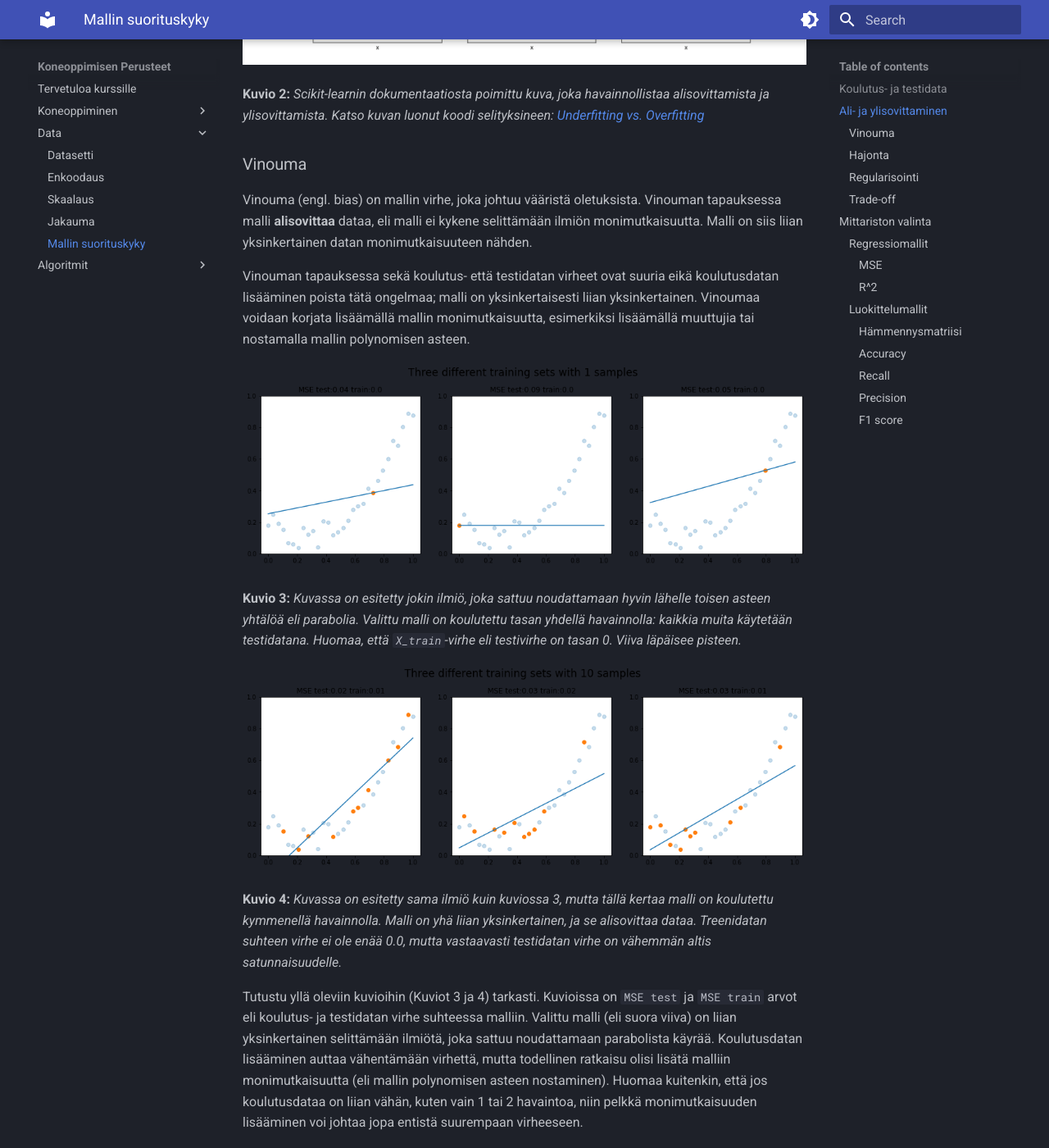
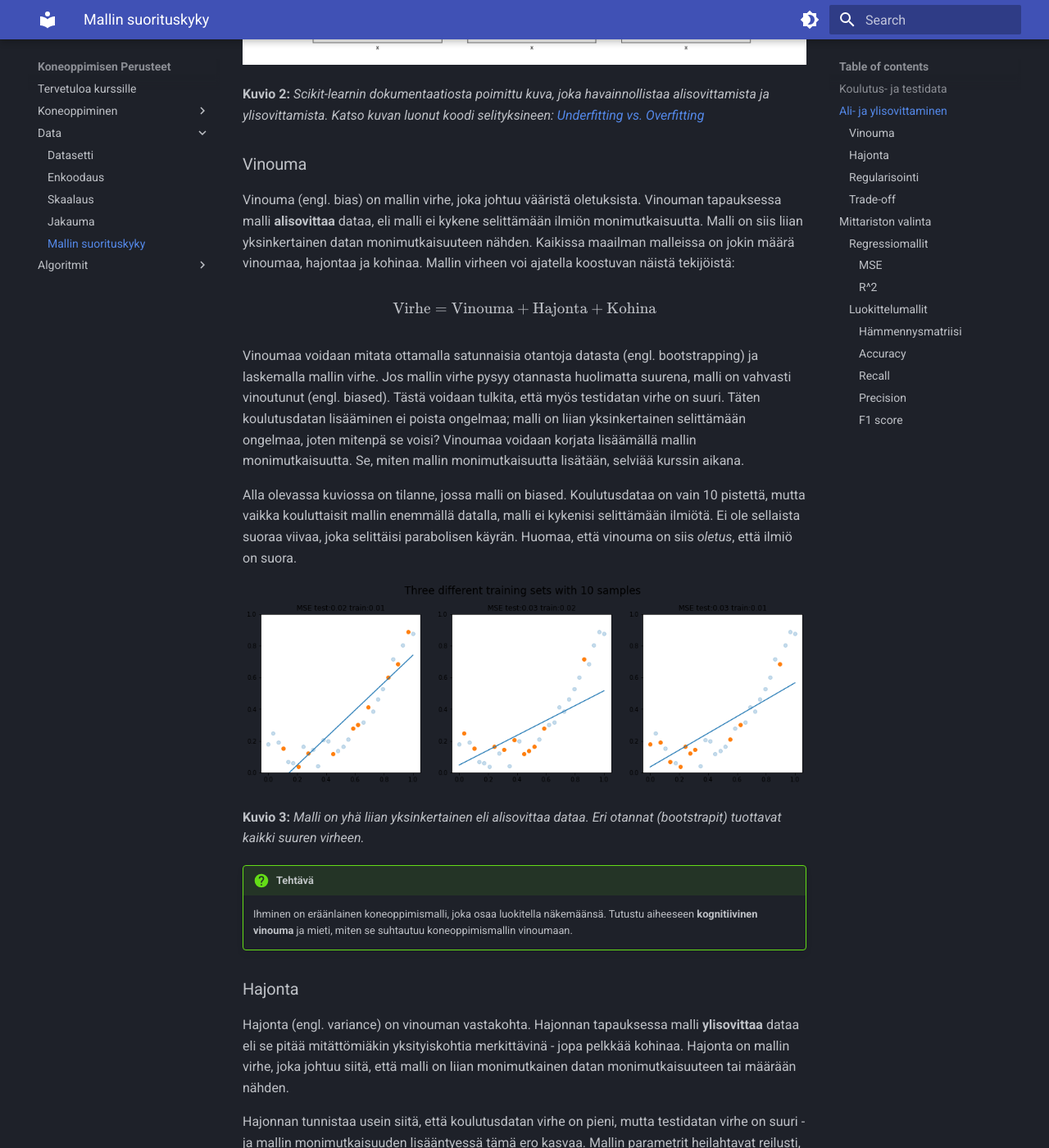
Before and after one commit to sourander/ml-perusteet, an MkDocs documentation site: the page built from docs/data/suorituskyky.md, in a window 1280 px wide and 1400 px high, scrolled down 2591 px. Shown: the whole window at 82% size. Built offline with MkDocs 1.6.1 and Material for MkDocs 9.7.7, drawn with Linux system fonts in a browser that asks for light colours; some of the changed text lies outside the part shown.

Commit message:
Bias and variance clarified

```diff
--- a/docs/data/suorituskyky.md
+++ b/docs/data/suorituskyky.md
@@ -71,19 +71,19 @@
 
 ### Vinouma
 
-Vinouma (engl. bias) on mallin virhe, joka johtuu vääristä oletuksista. Vinouman tapauksessa malli **alisovittaa** dataa, eli malli ei kykene selittämään ilmiön monimutkaisuutta. Malli on siis liian yksinkertainen datan monimutkaisuuteen nähden.
+Vinouma (engl. bias) on mallin virhe, joka johtuu vääristä oletuksista. Vinouman tapauksessa malli **alisovittaa** dataa, eli malli ei kykene selittämään ilmiön monimutkaisuutta. Malli on siis liian yksinkertainen datan monimutkaisuuteen nähden. Kaikissa maailman malleissa on jokin määrä vinoumaa, hajontaa ja kohinaa. Mallin virheen voi ajatella koostuvan näistä tekijöistä:
 
-Vinouman tapauksessa sekä koulutus- että testidatan virheet ovat suuria eikä koulutusdatan lisääminen poista tätä ongelmaa; malli on yksinkertaisesti liian yksinkertainen. Vinoumaa voidaan korjata lisäämällä mallin monimutkaisuutta, esimerkiksi lisäämällä muuttujia tai nostamalla mallin polynomisen asteen.
+$$
+\text{Virhe} = \text{Vinouma} + \text{Hajonta} + \text{Kohina}
+$$
 
-![Training model with 1 sample](../images/optimization_training_size_1_parabol.png)
+Vinoumaa voidaan mitata ottamalla satunnaisia otantoja datasta (engl. bootstrapping) ja laskemalla mallin virhe. Jos mallin virhe pysyy otannasta huolimatta suurena, malli on vahvasti vinoutunut (engl. biased). Tästä voidaan tulkita, että myös testidatan virhe on suuri. Täten koulutusdatan lisääminen ei poista ongelmaa; malli on liian yksinkertainen selittämään ongelmaa, joten mitenpä se voisi? Vinoumaa voidaan korjata lisäämällä mallin monimutkaisuutta. Se, miten mallin monimutkaisuutta lisätään, selviää kurssin aikana.
 
-**Kuvio 3:** *Kuvassa on esitetty jokin ilmiö, joka sattuu noudattamaan hyvin lähelle toisen asteen yhtälöä eli parabolia. Valittu malli on koulutettu tasan yhdellä havainnolla: kaikkia muita käytetään testidatana. Huomaa, että `X_train`-virhe eli testivirhe on tasan 0. Viiva läpäisee pisteen.*
+Alla olevassa kuviossa on tilanne, jossa malli on biased. Koulutusdataa on vain 10 pistettä, mutta vaikka kouluttaisit mallin enemmällä datalla, malli ei kykenisi selittämään ilmiötä. Ei ole sellaista suoraa viivaa, joka selittäisi parabolisen käyrän. Huomaa, että vinouma on siis *oletus*, että ilmiö on suora.
 
 ![Training model with 10 samples](../images/optimization_training_size_10_parabol.png.png)
 
-**Kuvio 4:** *Kuvassa on esitetty sama ilmiö kuin kuviossa 3, mutta tällä kertaa malli on koulutettu kymmenellä havainnolla. Malli on yhä liian yksinkertainen, ja se alisovittaa dataa. Treenidatan suhteen virhe ei ole enää 0.0, mutta vastaavasti testidatan virhe on vähemmän altis satunnaisuudelle.*
-
-Tutustu yllä oleviin kuvioihin (Kuviot 3 ja 4) tarkasti. Kuvioissa on `MSE test` ja `MSE train` arvot eli koulutus- ja testidatan virhe suhteessa malliin. Valittu malli (eli suora viiva) on liian yksinkertainen selittämään ilmiötä, joka sattuu noudattamaan parabolista käyrää. Koulutusdatan lisääminen auttaa vähentämään virhettä, mutta todellinen ratkaisu olisi lisätä malliin monimutkaisuutta (eli mallin polynomisen asteen nostaminen). Huomaa kuitenkin, että jos koulutusdataa on liian vähän, kuten vain 1 tai 2 havaintoa, niin pelkkä monimutkaisuuden lisääminen voi johtaa jopa entistä suurempaan virheeseen.
+**Kuvio 3:** *Malli on yhä liian yksinkertainen eli alisovittaa dataa. Eri otannat (bootstrapit) tuottavat kaikki suuren virheen.*
 
 !!! question "Tehtävä"
 
@@ -91,9 +91,9 @@
 
 ### Hajonta
 
-Hajonta (engl. variance) on vinouman vastakohta.  Hajonnan tapauksessa malli **ylisovittaa** dataa eli se pitää pienintäkin kohinaa merkittävänä, selittävänä tekijänä. Hajonta on mallin virhe, joka johtuu siitä, että malli on liian monimutkainen datan monimutkaisuuteen tai määrään nähden.
+Hajonta (engl. variance) on vinouman vastakohta.  Hajonnan tapauksessa malli **ylisovittaa** dataa eli se pitää mitättömiäkin yksityiskohtia merkittävinä - jopa pelkkää kohinaa. Hajonta on mallin virhe, joka johtuu siitä, että malli on liian monimutkainen datan monimutkaisuuteen tai määrään nähden.
 
-Hajonnan tunnistaa usein siitä, että koulutusdatan virhe on pieni, mutta testidatan virhe on suuri - ja mallin monimutkaisuuden lisääntyessä tämä ero kasvaa. Mallin parametrit heilahtavat reilusti, jos koulutat mallin useamman kerran saman datan eri subsetilla, koska malli on liian herkkä kohinalle.
+Hajonnan tunnistaa usein siitä, että koulutusdatan virhe on pieni, mutta testidatan virhe on suuri - ja mallin monimutkaisuuden lisääntyessä tämä ero kasvaa. Mallin parametrit heilahtavat reilusti, jos koulutat mallin useamman kerran saman datan eri subsetilla, koska malli on liian herkkä.
 
 !!! tip
 
@@ -101,7 +101,9 @@
 
 ### Regularisointi
 
-Regularisointi on menetelmä, jolla voidaan vähentää ylisovittamista. Regularisointi lisää mallin virhefunktion (engl. loss function) rangaistusta, mikäli malli on liian monimutkainen. Regularisointi on erityisen tärkeä menetelmä, kun käytetään monimutkaisia malleja, kuten neuroverkkoja. Tällä kurssilla regularisointia käsitellään korkeintaan pintapuolisesti, mutta se on tärkeä tunnistaa jo nyt terminä.
+Regularisointi on menetelmä, jolla voidaan vähentää ylisovittamista. Yleisesti regularisointi on nimenomaan gradient descent -menetelmien yhteydessä käytetty termi, mutta muiden kurssin koneoppimisalgoritmien tapauksessa sille löytyy yleisesti jokin vastine, jolla mallin ylisovittamista voidaan vähentää. Esimerkiksi k-NN -mallissa voidaan säätään `k`:n arvoa. Päätöspuualogritmit ovat luontaisesti herkkiä ja täten ylisovittavia, mutta niiden ylisovittamista voidaan vähentää rajoittamalla puun syvyyttä tai rakentamalla useista pienistä puista koostuva metsä. Tätä harjoitellaan tämän kurssin aikana.
+
+Regularisointi on siis yleinen termi, joka tarkoittaa mallin ylisovittamisen vähentämistä.
 
 ### Trade-off
 
@@ -118,7 +120,7 @@
 
  ![Model complexity vs errors](../images/optimization_model_complexity_intuition.png)
 
- **Kuvio 5:** *Kuvassa on esitetty mallin monimutkaisuuden vaikutus virheeseen. Kun mallin monimutkaisuutta lisätään, esimerkiksi regularisaatiota vähentämällä tai muuttujia lisäämällä, koulutusvirhe laskee. Alisovitus vaihtuu vaihtua ylisovitukseksi, kun yleistettävyys heikkenee. Kuvaajassa tätä ilmentää koulutusvirheen ja testivirheen etäisyys toisistaan. Vastaava graafi, jossa x-akselilla on epookkien määrä, tulee sinulle myöhemmissä opinnoissa tutuksi neuroverkkojen kanssa.*
+ **Kuvio 5:** *Kuvassa on esitetty mallin monimutkaisuuden vaikutus virheeseen. Virhe ilmaistaan sanalla "validation", mutta voit tulkita sen koulutusdatan virheeksi tässä yhteydessä. Kun mallin monimutkaisuutta lisätään koulutusvirhe laskee. Alisovitus vaihtuu vaihtua ylisovitukseksi, kun yleistettävyys heikkenee. Kuvaajassa tätä ilmentää koulutusvirheen ja testivirheen etäisyys toisistaan.*
 
 ## Mittariston valinta
 
```
Also changed, not shown: docs/images/optimization_training_size_1_parabol.png (deleted).
